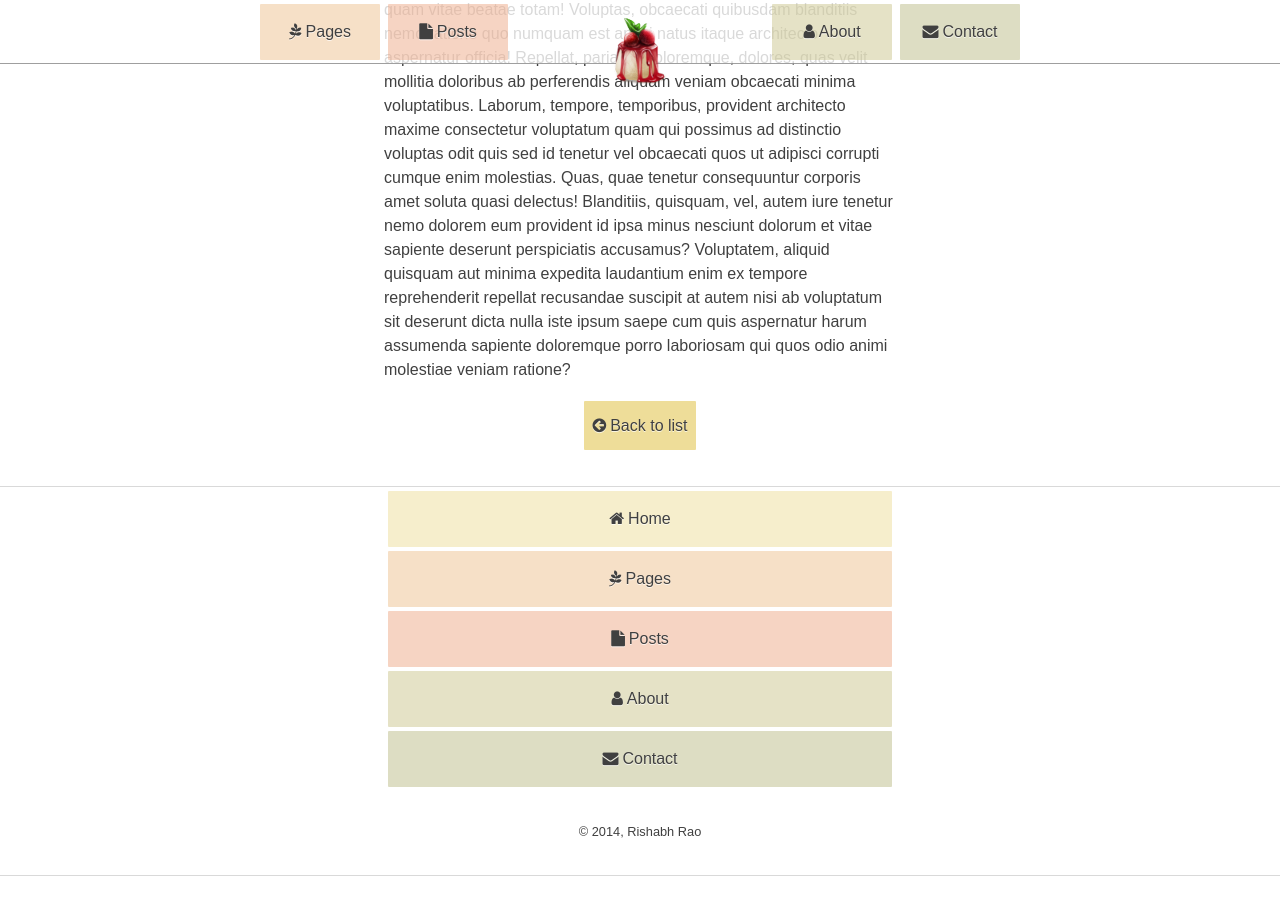
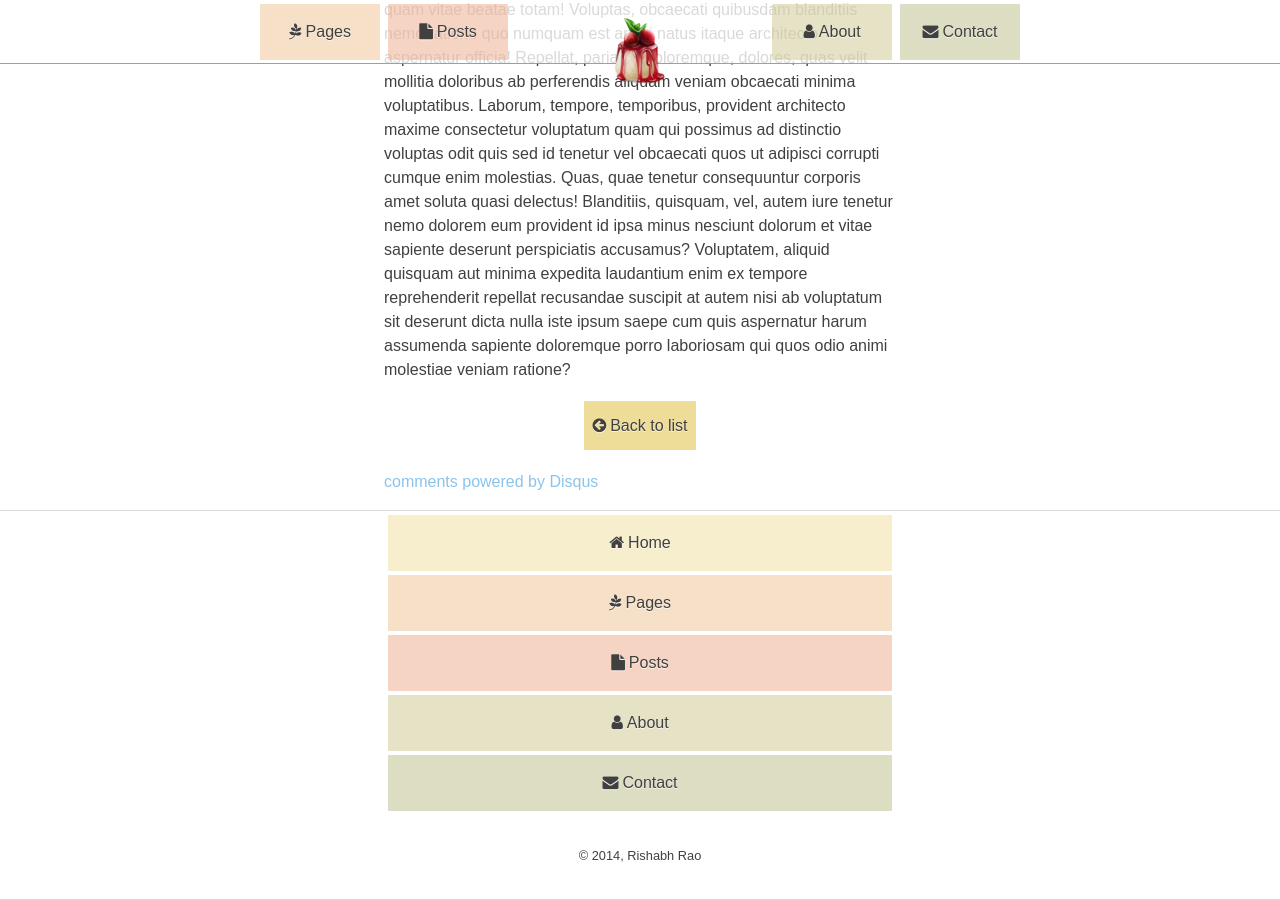
Before and after one commit to rishabh-ink/pastels, a Jekyll site: the page built from _posts/2014-02-10-sample-post-three.markdown, in a window 1280 px wide and 900 px high, scrolled down 1012 px. Built offline with Jekyll 4.4.1, drawn with Linux system fonts in a browser that asks for light colours; nearby versions of some CDN libraries; some web fonts are replaced; library files that are not in the unit come from our copies; Markdown is read by kramdown in place of the engine named in the settings; comment, search, counter and statistics services are not loaded; before the commit the page ends 1888 px from its top, so only the background shows below that; some of the changed lines change nothing that is shown.

Commit message:
configured disqus

```diff
--- a/_config.yml
+++ b/_config.yml
@@ -33,6 +33,9 @@
   # Author's Facebook handle
   facebook: "rishabhsrao"
 
+  # Author's disqus short name
+  disqus: "rishabhsrao-github-com"
+
 
 
 
--- /dev/null
+++ b/_includes/comments.html
@@ -0,0 +1,14 @@
+{% if page.comments %}
+  <div id="disqus_thread" class="post__comments"></div>
+  <script type="text/javascript">
+      var disqus_shortname = '{{ site.social.disqus }}'; // required: replace example with your forum shortname
+
+      (function() {
+          var dsq = document.createElement('script'); dsq.type = 'text/javascript'; dsq.async = true;
+          dsq.src = '//' + disqus_shortname + '.disqus.com/embed.js';
+          (document.getElementsByTagName('head')[0] || document.getElementsByTagName('body')[0]).appendChild(dsq);
+      })();
+  </script>
+  <noscript>Please enable JavaScript to view the <a href="http://disqus.com/?ref_noscript">comments powered by Disqus.</a></noscript>
+  <a href="http://disqus.com" class="dsq-brlink">comments powered by <span class="logo-disqus">Disqus</span></a>
+{% endif %}
```
